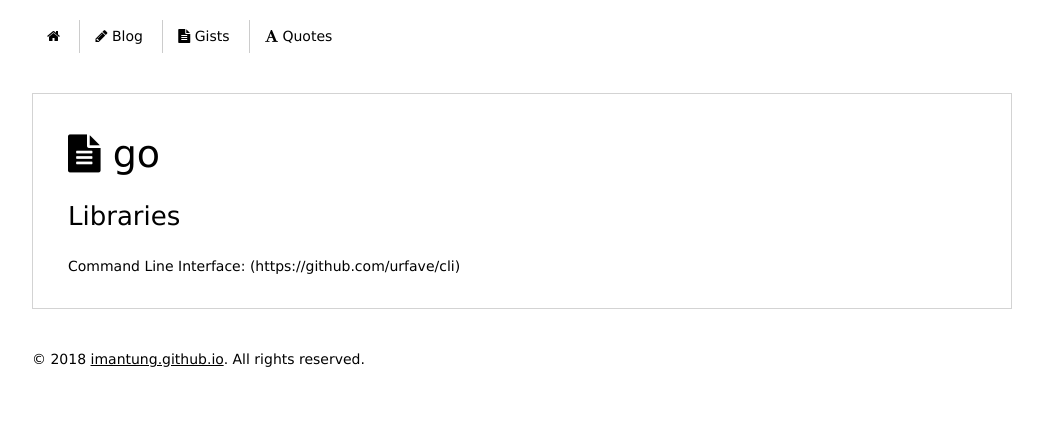
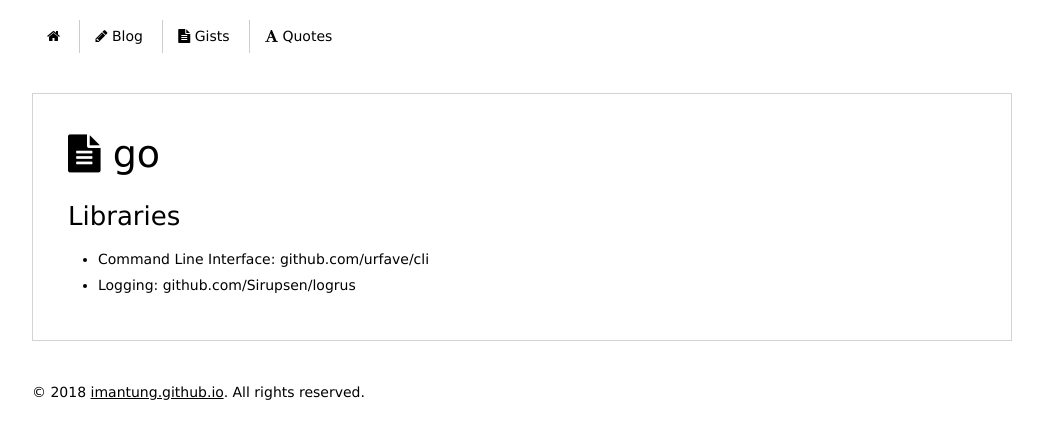
Before and after one commit to imantung/imantung.github.io, a Jekyll site: the page built from gist/techstacks/go.md, in a window 1280 px wide. Shown: the top 439 px of the page, without its empty margins (118-1161 px from the left). Built offline with Jekyll 4.4.1, drawn with Linux system fonts in a browser that asks for light colours; nearby versions of some CDN libraries.

Commit message:
add logging at libraries list

```diff
--- a/gist/techstacks/go.md
+++ b/gist/techstacks/go.md
@@ -5,4 +5,5 @@ title: go
 
 ### Libraries
 
-Command Line Interface: (https://github.com/urfave/cli)
+- Command Line Interface: github.com/urfave/cli
+- Logging: github.com/Sirupsen/logrus
```
